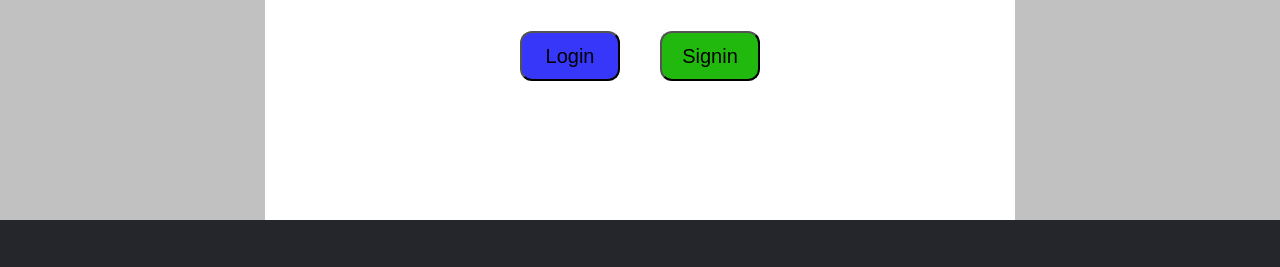
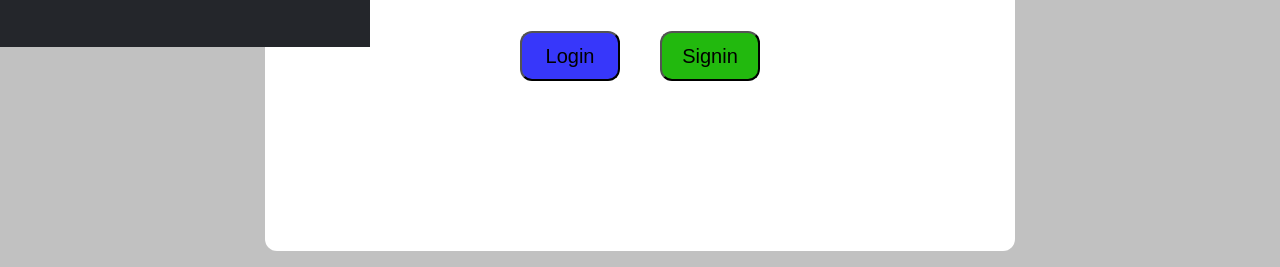
Before and after one commit to Souchi355/rservices, a plain HTML site: page index.html in a window 1280 px wide. Shown: the part 410-677 px from the top of the page. Drawn offline with Linux system fonts and the light colour scheme.

Commit message:
Update index.css

```diff
--- a/index.css
+++ b/index.css
@@ -138,7 +138,7 @@ input[type="checkbox"]{
 }
 
 .f{
-  padding-top: 550px;
+  position:absolute;
 }
 
 .container{
```
